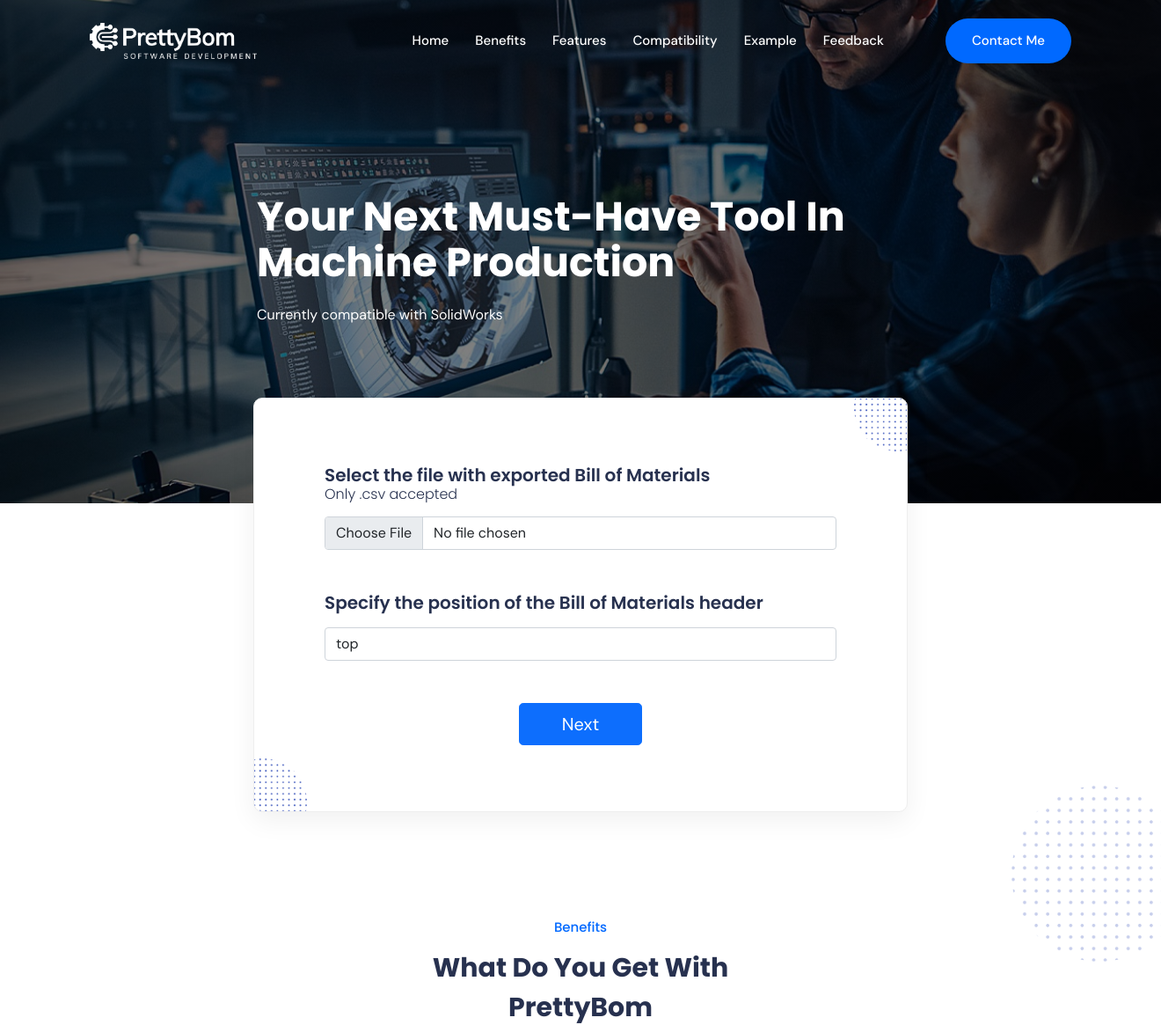
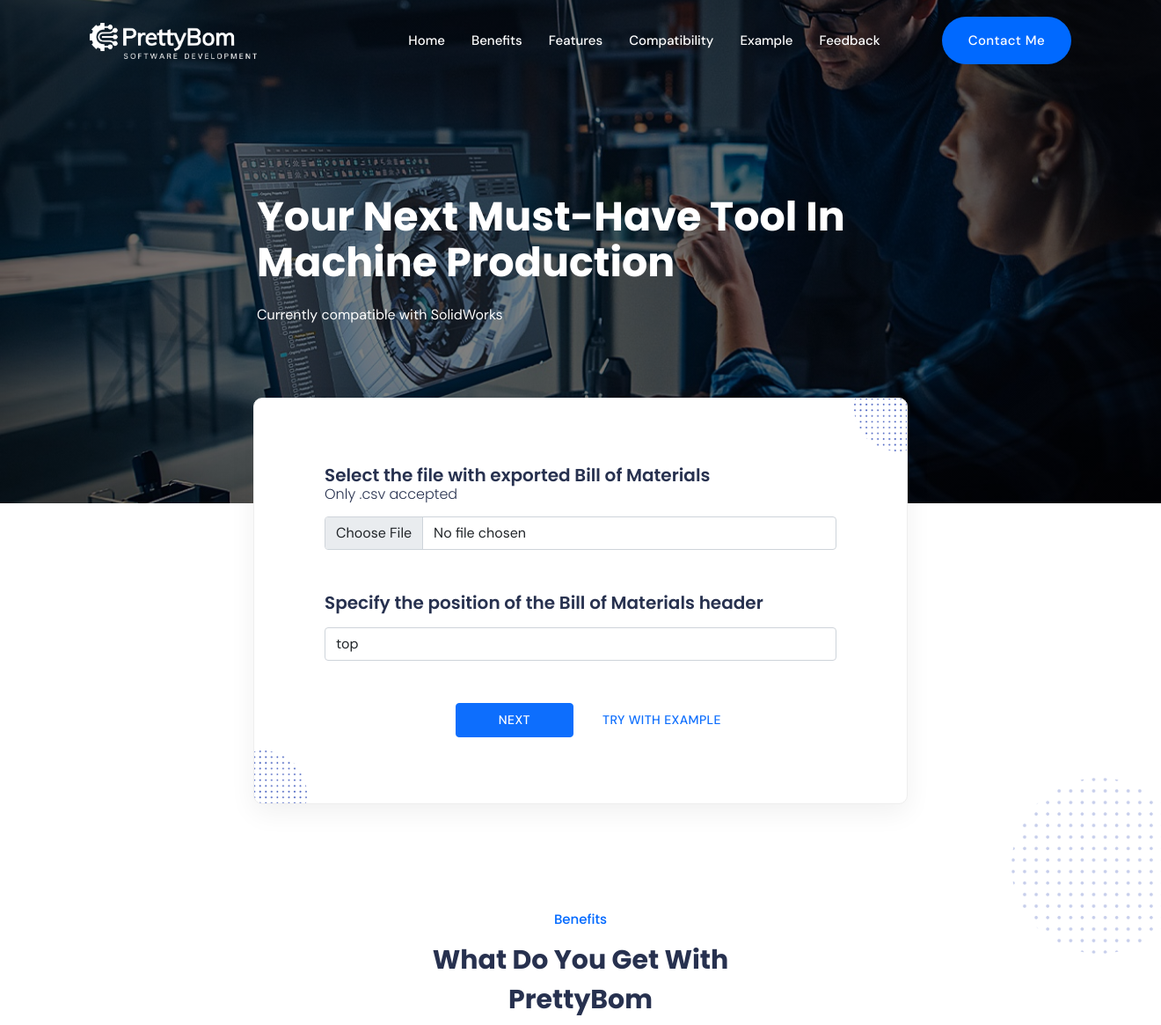
Before and after one commit to krzysiek951/PrettyBom, a Flask app: page / in a window 1320 px wide; the page is wider, and only the part inside the window is pictured. Shown: the top 1165 px of that part at 88% size. Run offline with Flask 2, Linux system fonts and the light colour scheme; some libraries are stand-ins or nearby versions.

Commit message:
Added "Try with example" button on hero section.

```diff
--- a/web_app/static/css/main.css
+++ b/web_app/static/css/main.css
@@ -3334,3 +3334,24 @@ table.table-fit tfoot td {
 .footer .footer-bottom-area p a:hover {
   color: #0069ff;
 }
+
+
+button.btn, a.btn{
+    font-weight: 500;
+    font-size: 0.875rem;
+    line-height: 1.75;
+    letter-spacing: 0.02857em;
+    text-transform: uppercase;
+    min-width: 64px;
+    padding: 6px 16px;
+    border-radius: 4px;
+    text-decoration: none;
+}
+
+.color-blue {
+    color: #0d6efd;
+}
+
+.color-blue:hover {
+    color: #0b5ed7;
+}
--- a/web_app/templates/base.html
+++ b/web_app/templates/base.html
@@ -14,6 +14,7 @@
     <link rel="stylesheet" href="{{ url_for('static', filename='css/bootstrap.min.css') }}"/>
     <link rel="stylesheet" href="{{ url_for('static', filename='css/LineIcons.3.0.css') }}"/>
     <link rel="stylesheet" href="{{ url_for('static', filename='css/main.css') }}"/>
+    <link href="https://fonts.googleapis.com/css?family=Roboto:300,400,500,700&display=swap" rel="stylesheet"/>
 
 </head>
 
--- a/web_app/templates/index.html
+++ b/web_app/templates/index.html
@@ -72,7 +72,19 @@
                                             </div>
                                         </div>
                                         <div class="col-12 text-center">
-                                            <button class="btn btn-primary btn-lg px-5" type="submit">Next</button>
+                                            <div class="row g-3">
+                                                <div class="col-12 col-md-6 text-md-end">
+                                                    <button class="btn btn-primary btn-lg px-5" type="submit">
+                                                        Next
+                                                    </button>
+                                                </div>
+                                                <div class="col-12 col-md-6 text-md-start">
+                                                    <a class="btn btn-lg color-blue"
+                                                       href="{{ url_for('views.home_page') }}#example" role="button">
+                                                        Try with example
+                                                    </a>
+                                                </div>
+                                            </div>
                                         </div>
                                     </div>
                                 </form>
@@ -397,7 +409,5 @@
 </section>
 
 
-</div>
-</div>
 <script src="{{ url_for('static', filename='js/form-validation.js') }}"></script>
 {% endblock %}
```
